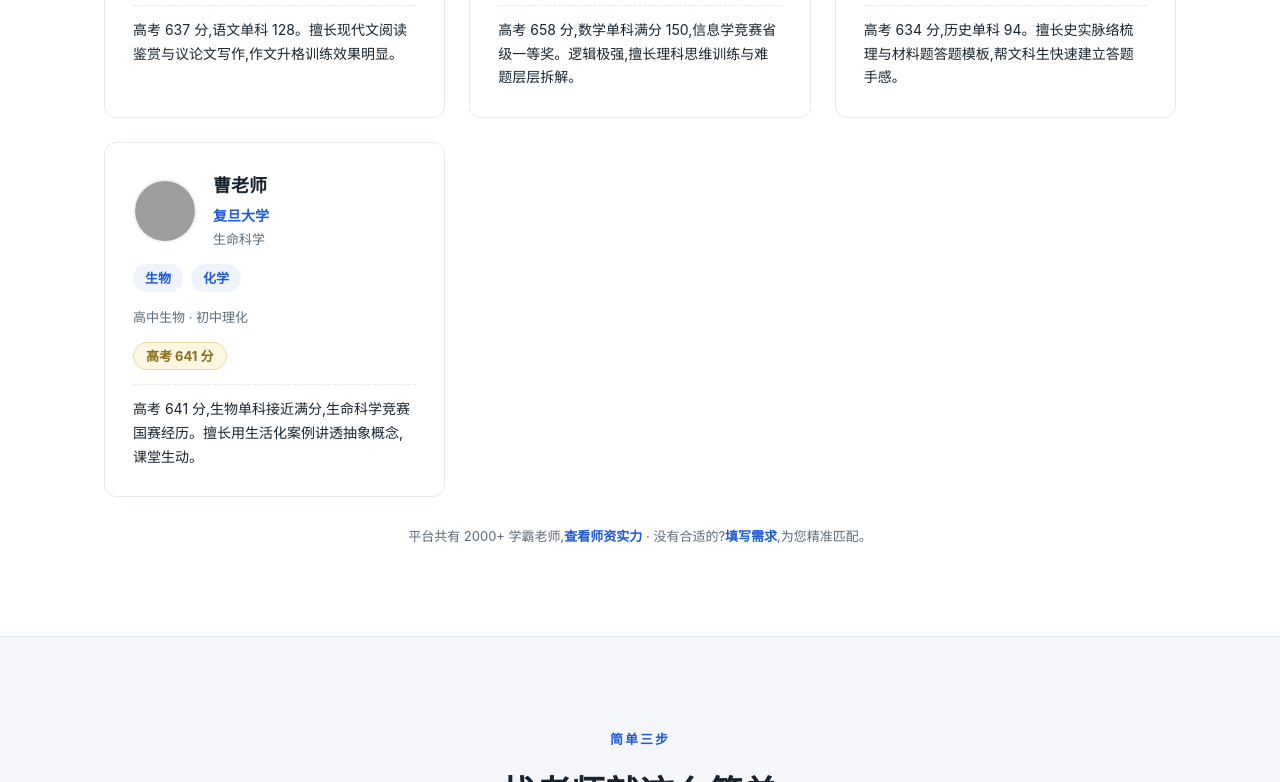
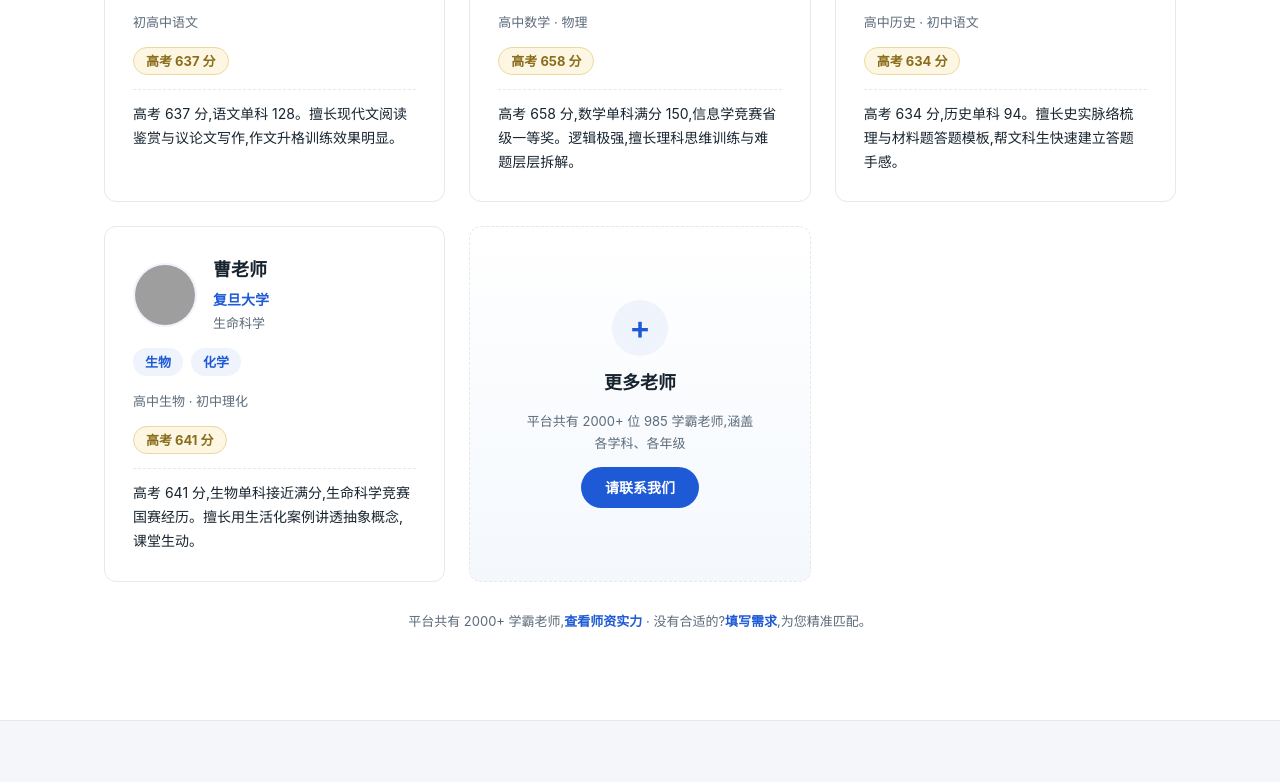
Before and after one commit to Mardicpropitious/xueba-bangnongmang, a plain HTML site: page index.html in a window 1280 px wide. Shown: the part 3400-4182 px from the top of the page. Drawn offline with Linux system fonts and the light colour scheme; grey boxes are pictures that could not be loaded.

Commit message:
前6位老师补充高考分数;老师列表末尾新增'更多老师请联系我们'卡片

```diff
--- a/index.html
+++ b/index.html
@@ -98,6 +98,13 @@ button{font-family:inherit;cursor:pointer}
 .subject-tag{font-size:13px;color:var(--accent);background:var(--accent-soft);padding:3px 12px;border-radius:999px;font-weight:600}
 .teacher-grades{font-size:13px;color:var(--muted)}
 .teacher-score{display:inline-block;font-size:13px;font-weight:700;color:#8a6d1a;background:var(--gold-soft);border:1px solid #ecd9a0;padding:2px 12px;border-radius:999px;align-self:flex-start}
+.teacher-more{cursor:pointer;justify-content:center;align-items:center;text-align:center;gap:12px;background:linear-gradient(180deg,#fff,#f4f8fd);border-style:dashed;border-width:1.5px;transition:box-shadow .2s,transform .2s,border-color .2s}
+.teacher-more:hover{border-color:var(--accent);box-shadow:var(--shadow);transform:translateY(-2px)}
+.teacher-more-icon{width:56px;height:56px;border-radius:50%;background:var(--accent-soft);color:var(--accent);font-size:32px;font-weight:600;line-height:1;display:flex;align-items:center;justify-content:center}
+.teacher-more-title{font-size:18px;font-weight:700;color:var(--ink)}
+.teacher-more-desc{font-size:13px;color:var(--muted);max-width:230px}
+.teacher-more-btn{font-size:14px;font-weight:600;color:#fff;background:var(--accent);border-radius:999px;padding:9px 24px;transition:background .2s}
+.teacher-more:hover .teacher-more-btn{background:var(--accent-dark)}
 .teacher-intro{font-size:14px;color:var(--ink);border-top:1px dashed var(--line);padding-top:12px}
 .teacher-note{text-align:center;font-size:13px;color:var(--muted);margin-top:28px}
 .teacher-note a{color:var(--accent);font-weight:600}
@@ -504,12 +511,12 @@ button{font-family:inherit;cursor:pointer}
 <script>
 /* ============ 老师数据(示例,上线前请替换为真实老师信息) ============ */
 var teachers = [
-  { id:1, name:"陈老师", school:"复旦大学", major:"数学与应用数学", subjects:["数学","物理"], grades:"高中数学 · 物理", intro:"高考数学 145+,擅长帮学生搭建解题思路与知识框架,讲课清晰有条理。", avatar:"https://aka.doubaocdn.com/s/SwV5XvlBzQ" },
-  { id:2, name:"李老师", school:"同济大学", major:"土木工程", subjects:["数学","物理","化学"], grades:"初中数理化", intro:"耐心细致,擅长基础巩固与学习方法引导,特别受低年级孩子欢迎。", avatar:"https://aka.doubaocdn.com/s/eBwv2ChbZy" },
-  { id:3, name:"王老师", school:"华东师范大学", major:"汉语言文学", subjects:["语文"], grades:"小学 · 初中 · 高中语文", intro:"师范科班出身,擅长阅读与写作训练,课堂生动,注重语文素养积累。", avatar:"https://aka.doubaocdn.com/s/OmHHVyd86X" },
-  { id:4, name:"张老师", school:"复旦大学", major:"临床医学", subjects:["化学","生物"], grades:"高中化学 · 生物", intro:"擅长理科综合,用体系化方法帮学生吃透重难点,笔记整理是一绝。", avatar:"https://aka.doubaocdn.com/s/0FUOjIwA8G" },
-  { id:5, name:"赵老师", school:"同济大学", major:"英语", subjects:["英语"], grades:"小学 · 初中 · 高中英语", intro:"英语专业出身,口语流利,擅长语法梳理与应试技巧,提分见效快。", avatar:"https://aka.doubaocdn.com/s/aDbuoz6LBV" },
-  { id:6, name:"孙老师", school:"华东师范大学", major:"数学与应用数学", subjects:["数学"], grades:"小学 · 初中数学", intro:"师范专业,擅长启发式教学,帮孩子打牢数学基础,建立学习信心。", avatar:"https://aka.doubaocdn.com/s/R38cRVGnSx" },
+  { id:1, name:"陈老师", school:"复旦大学", major:"数学与应用数学", subjects:["数学","物理"], grades:"高中数学 · 物理", score:"645", intro:"高考 645 分,高考数学 145+,擅长帮学生搭建解题思路与知识框架,讲课清晰有条理。", avatar:"https://aka.doubaocdn.com/s/SwV5XvlBzQ" },
+  { id:2, name:"李老师", school:"同济大学", major:"土木工程", subjects:["数学","物理","化学"], grades:"初中数理化", score:"612", intro:"高考 612 分,耐心细致,擅长基础巩固与学习方法引导,特别受低年级孩子欢迎。", avatar:"https://aka.doubaocdn.com/s/eBwv2ChbZy" },
+  { id:3, name:"王老师", school:"华东师范大学", major:"汉语言文学", subjects:["语文"], grades:"小学 · 初中 · 高中语文", score:"605", intro:"高考 605 分,师范科班出身,擅长阅读与写作训练,课堂生动,注重语文素养积累。", avatar:"https://aka.doubaocdn.com/s/OmHHVyd86X" },
+  { id:4, name:"张老师", school:"复旦大学", major:"临床医学", subjects:["化学","生物"], grades:"高中化学 · 生物", score:"648", intro:"高考 648 分,擅长理科综合,用体系化方法帮学生吃透重难点,笔记整理是一绝。", avatar:"https://aka.doubaocdn.com/s/0FUOjIwA8G" },
+  { id:5, name:"赵老师", school:"同济大学", major:"英语", subjects:["英语"], grades:"小学 · 初中 · 高中英语", score:"610", intro:"高考 610 分,英语专业出身,口语流利,擅长语法梳理与应试技巧,提分见效快。", avatar:"https://aka.doubaocdn.com/s/aDbuoz6LBV" },
+  { id:6, name:"孙老师", school:"华东师范大学", major:"数学与应用数学", subjects:["数学"], grades:"小学 · 初中数学", score:"602", intro:"高考 602 分,师范专业,擅长启发式教学,帮孩子打牢数学基础,建立学习信心。", avatar:"https://aka.doubaocdn.com/s/R38cRVGnSx" },
   { id:7, name:"周老师", school:"复旦大学", major:"数学与应用数学", subjects:["数学","物理"], grades:"高中数学 · 物理", score:"647", intro:"高考 647 分,数学单科 147,全国高中数学联赛省级一等奖。擅长压轴题突破与一题多解训练,带过多届高三冲刺学生。", avatar:"https://aka.doubaocdn.com/s/KIi2gxiI2A" },
   { id:8, name:"吴老师", school:"复旦大学", major:"物理学", subjects:["物理","数学"], grades:"高中物理 · 数学", score:"643", intro:"高考 643 分,物理单科接近满分,现攻读物理方向博士。擅长把抽象物理讲成直观模型,帮学生建立物理直觉。", avatar:"https://aka.doubaocdn.com/s/YZiN2wGg9y" },
   { id:9, name:"郑老师", school:"复旦大学", major:"化学", subjects:["化学","生物"], grades:"高中化学 · 生物", score:"640", intro:"高考 640 分,化学奥林匹克竞赛省级二等奖,曾担任竞赛班助教。擅长化学方程式、实验题与推断题的体系化讲解。", avatar:"https://aka.doubaocdn.com/s/rZVq4FfgWl" },
@@ -546,9 +553,19 @@ var teacherGrid = document.getElementById("teacherGrid");
 var filtersWrap = document.getElementById("filters");
 var currentFilter = "全部";
 
+function moreCardHtml(){
+  return (
+    '<article class="teacher-card teacher-more" role="button" tabindex="0" aria-label="更多老师,请联系我们">' +
+      '<div class="teacher-more-icon">+</div>' +
+      '<div class="teacher-more-title">更多老师</div>' +
+      '<div class="teacher-more-desc">平台共有 2000+ 位 985 学霸老师,涵盖各学科、各年级</div>' +
+      '<div class="teacher-more-btn">请联系我们</div>' +
+    '</article>'
+  );
+}
 function renderTeachers(){
   var list = currentFilter === "全部" ? teachers : teachers.filter(function(t){ return t.subjects.indexOf(currentFilter) !== -1; });
-  teacherGrid.innerHTML = list.map(cardHtml).join("");
+  teacherGrid.innerHTML = list.map(cardHtml).join("") + moreCardHtml();
 }
 function renderFilters(){
   var all = ["全部"];
@@ -566,7 +583,18 @@ filtersWrap.addEventListener("click", function(e){
 });
 
 /* 师资实力页老师 */
-document.getElementById("teacherGrid2").innerHTML = teachers.map(cardHtml).join("");
+document.getElementById("teacherGrid2").innerHTML = teachers.map(cardHtml).join("") + moreCardHtml();
+
+/* 更多老师卡片:跳转到首页联系表单 */
+document.addEventListener("click", function(e){
+  var more = e.target.closest(".teacher-more");
+  if (!more) return;
+  if (location.hash !== "#/") location.hash = "#/";
+  setTimeout(function(){
+    var el = document.getElementById("apply");
+    if (el) el.scrollIntoView({ behavior:"smooth" });
+  }, 150);
+});
 
 renderFilters();
 renderTeachers();
```
